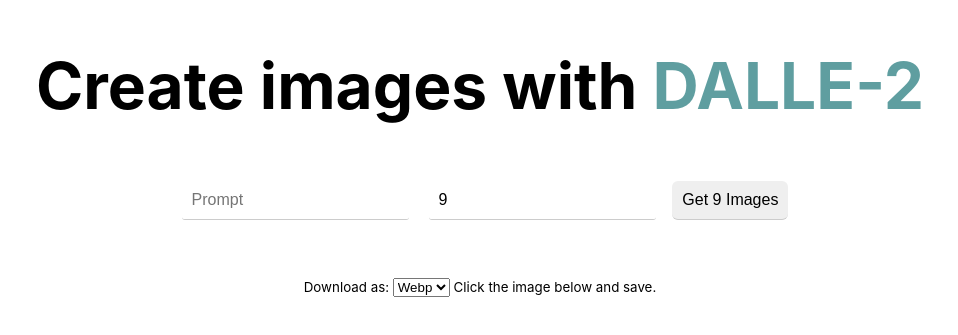
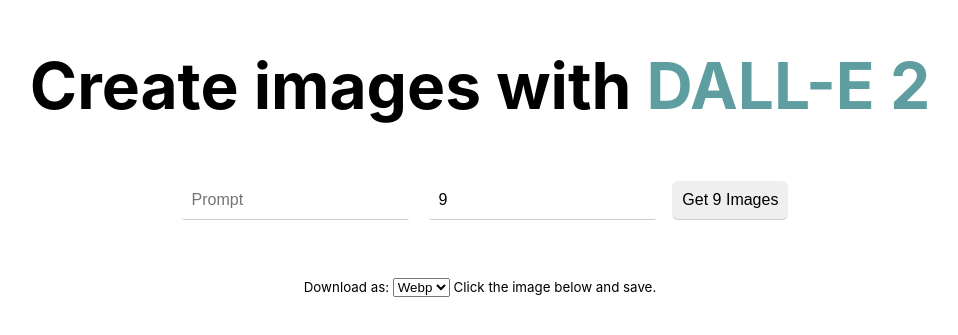
Before and after one commit to AI4Organization/DALL-E-3-WebUI, a Next.js app: page / in a window 1280 px wide. Shown: the part 217-552 px from the top of the page, without its empty margins (160-1118 px from the left). Built offline with nearby package versions, Linux system fonts and the light colour scheme.

Commit message:
Fix typo

```diff
--- a/pages/index.js
+++ b/pages/index.js
@@ -51,12 +51,12 @@
   return (
     <div className={styles.container}>
       <Head>
-        <title>L'Art Coquette - DALLE-2</title>
+        <title>L'Art Coquette - DALL-E 2</title>
       </Head>
 
       <main className={styles.main}>
         <h1 className={styles.title}>
-          Create images with <span className={styles.titleColor}>DALLE-2</span>
+          Create images with <span className={styles.titleColor}>DALL-E 2</span>
         </h1>
         <p className={styles.description}>
           <input
```
